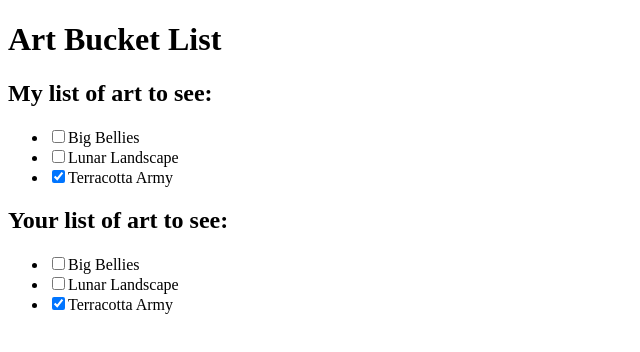
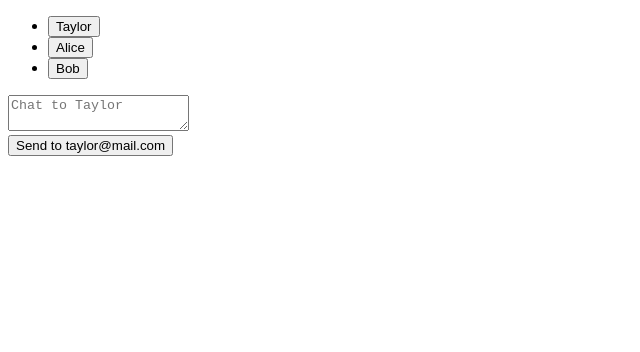
Before and after one commit to ndejoma/react-18-with-yarn, a React (Create React App) app: page / in a window 1280 px wide. Shown: the top 352 px of the page, without its empty margins (0-640 px from the left). Built offline with nearby package versions, Linux system fonts and the light colour scheme.

Commit message:
Managing state btn re-rerenders

```diff
--- a/src/App.js
+++ b/src/App.js
@@ -4,6 +4,8 @@ import React, { useState } from 'react';
 import { useImmer } from 'use-immer';
 import Canvas from './Canvas';
 import List from './Array';
+import Form from './ManagingState';
+import Messenger from './Messenger';
 
 // const App = () => {
 // 	const [person, setPerson] = useImmer({
@@ -163,7 +165,9 @@ const App = () => {
 	return (
 		<>
 			{/* <Canvas /> */}
-			<List />
+			{/* <List /> */}
+			{/* <Form /> */}
+			<Messenger />
 		</>
 	);
 };
--- /dev/null
+++ b/src/Chat.js
@@ -0,0 +1,16 @@
+/** @format */
+
+
+export default function Chat({ contact, message, handleMessageChange }) {
+	return (
+		<section className='chat'>
+			<textarea
+				value={message}
+				placeholder={'Chat to ' + contact.name}
+				onChange={handleMessageChange}
+			/>
+			<br />
+			<button>Send to {contact.email}</button>
+		</section>
+	);
+}
--- /dev/null
+++ b/src/ContactList.js
@@ -0,0 +1,20 @@
+export default function ContactList({
+    contacts,
+    onSelect
+  }) {
+    return (
+      <section className="contact-list">
+        <ul>
+          {contacts.map(contact =>
+            <li key={contact.email}>
+              <button onClick={() => {
+                onSelect(contact);
+              }}>
+                {contact.name}
+              </button>
+            </li>
+          )}
+        </ul>
+      </section>
+    );
+  }
--- /dev/null
+++ b/src/ManagingState.js
@@ -0,0 +1,77 @@
+/** @format */
+
+import { useState } from 'react';
+
+// function Form() {
+// 	const [firstName, setFirstName] = useState('');
+// 	const [lastName, setLastName] = useState('');
+
+// 	function handleFirstNameChange(e) {
+// 		setFirstName(e.target.value);
+// 	}
+
+// 	function handleLastNameChange(e) {
+// 		setLastName(e.target.value);
+// 	}
+
+// 	const fullName = `${firstName} ${lastName}`;
+
+// 	return (
+// 		<>
+// 			<h2>Let’s check you in</h2>
+// 			<label>
+// 				First name:{' '}
+// 				<input value={firstName} onChange={handleFirstNameChange} />
+// 			</label>
+// 			<label>
+// 				Last name:{' '}
+// 				<input value={lastName} onChange={handleLastNameChange} />
+// 			</label>
+// 			<p>
+// 				Your ticket will be issued to: <b>{fullName}</b>
+// 			</p>
+// 		</>
+// 	);
+// }
+
+function Form() {
+	const [activeIndex, setActiveIndex] = useState(0);
+	return (
+		<>
+			<h2>Almaty, Kazakhstan</h2>
+			<Panel
+				title='About'
+				isActive={activeIndex === 0}
+				onShow={() => setActiveIndex(0)}>
+				With a population of about 2 million, Almaty is Kazakhstan's
+				largest city. From 1929 to 1997, it was its capital city.
+			</Panel>
+			<Panel
+				title='Etymology'
+				isActive={activeIndex === 1}
+				onShow={() => setActiveIndex(1)}>
+				The name comes from <span lang='kk-KZ'>алма</span>, the Kazakh
+				word for "apple" and is often translated as "full of apples". In
+				fact, the region surrounding Almaty is thought to be the
+				ancestral home of the apple, and the wild{' '}
+				<i lang='la'>Malus sieversii</i> is considered a likely
+				candidate for the ancestor of the modern domestic apple.
+			</Panel>
+		</>
+	);
+}
+
+function Panel({ title, children, isActive, onShow }) {
+	return (
+		<section className='panel'>
+			<h3>{title}</h3>
+			{isActive ? (
+				<p>{children}</p>
+			) : (
+				<button onClick={onShow}>Show</button>
+			)}
+		</section>
+	);
+}
+
+export default Form;
--- /dev/null
+++ b/src/Messenger.js
@@ -0,0 +1,41 @@
+/** @format */
+
+import { useState } from 'react';
+import Chat from './Chat.js';
+import ContactList from './ContactList.js';
+
+export default function Messenger() {
+	const [to, setTo] = useState(contacts[0]);
+	const [message, setMessage] = useState('');
+	//handle selection change
+	const handleContactChange = contact => {
+		setTo(contact);
+		//reset the message
+		setMessage('');
+	};
+
+	//hanlde message change
+	const handleMessageChange = e => {
+		setMessage(e.target.value);
+	};
+	return (
+		<div>
+			<ContactList
+				contacts={contacts}
+				selectedContact={to}
+				onSelect={handleContactChange}
+			/>
+			<Chat
+				handleMessageChange={handleMessageChange}
+				contact={to}
+				message={message}
+			/>
+		</div>
+	);
+}
+
+const contacts = [
+	{ name: 'Taylor', email: 'taylor@mail.com' },
+	{ name: 'Alice', email: 'alice@mail.com' },
+	{ name: 'Bob', email: 'bob@mail.com' }
+];
```
